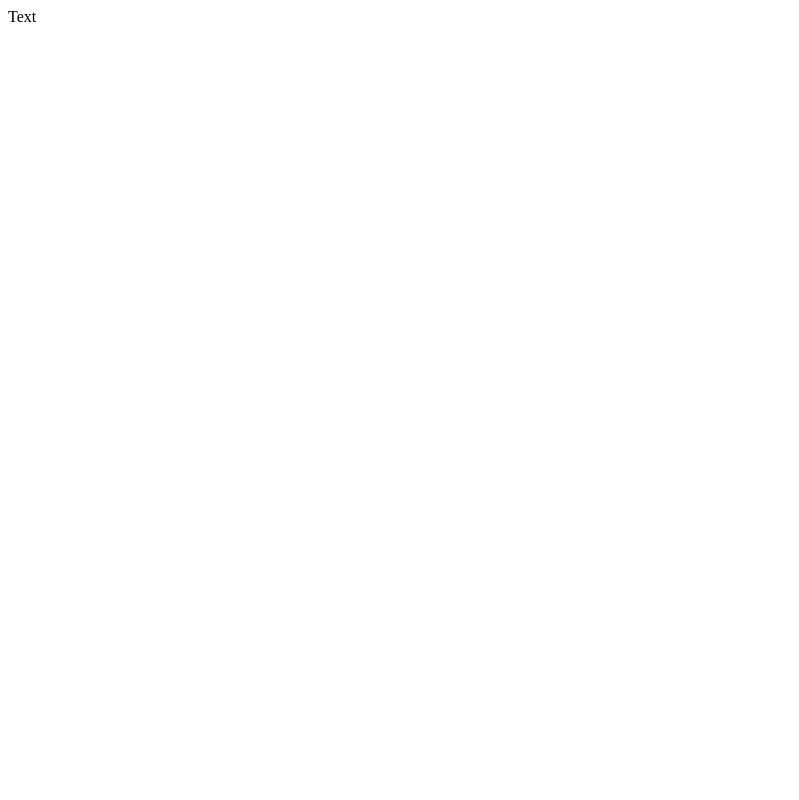
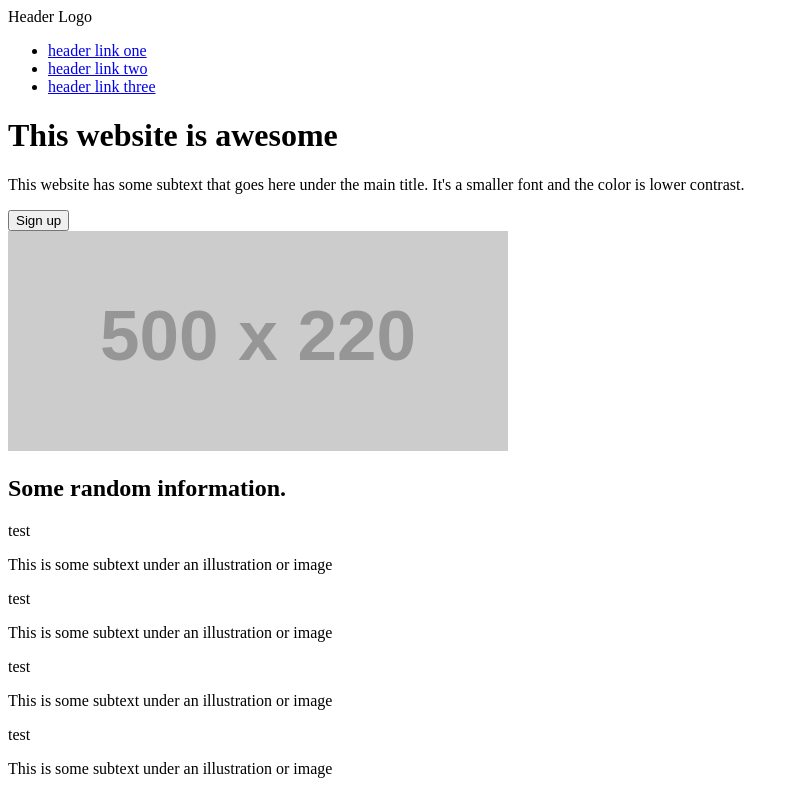
Before and after one commit to Ste4lth7722/odin-exercise-landing-page, a plain HTML site: page index.html in a window 1280 px wide. Shown: the whole page, without its empty margins (0-799 px from the left). Drawn offline with Linux system fonts and the light colour scheme; placeholder pictures from the web are drawn by us.

Commit message:
Add basic index.html, empty styles.css
- HTML contains header and first 2 sections of the website.

- Next step is to roughly position these elements.

```diff
--- a/index.html
+++ b/index.html
@@ -3,9 +3,46 @@
 <head>
     <meta charset="UTF-8">
     <meta name="viewport" content="width=device-width, initial-scale=1.0">
+    <link src="./styles.css" rel="stylesheet">
     <title>Document</title>
 </head>
 <body>
-    Text
+    <div class="header">
+        <div class="logo">Header Logo</div>
+        <ul class="links">
+            <li><a href="#">header link one</a></li>
+            <li><a href="#">header link two</a></li>
+            <li><a href="#">header link three</a></li>
+        </ul>
+    </div>
+    <div class="section-1">
+        <div class="website-info">
+            <h1>This website is awesome</h1>
+            <p>This website has some subtext that goes here under the main title. It's a smaller font and the color is lower contrast.</p>
+            <button>Sign up</button>
+        </div>
+        <img src="https://placehold.co/500x220" alt="placeholder image" width="500" height="220">
+    </div>
+    <div class="section-2">
+        <h2>Some random information.</h2>
+        <div class="images">
+            <div class="image-container">
+                <div class="image-box">test</div>
+                <p>This is some subtext under an illustration or image</p>
+            </div>
+            <div class="image-container">
+                <div class="image-box">test</div>
+                <p>This is some subtext under an illustration or image</p>
+            </div>
+            <div class="image-container">
+                <div class="image-box">test</div>
+                <p>This is some subtext under an illustration or image</p>
+            </div>
+            <div class="image-container">
+                <div class="image-box">test</div>
+                <p>This is some subtext under an illustration or image</p>
+            </div>
+        </div>
+    </div>
 </body>
 </html>
```
Also changed, not shown: styles.css (added).
